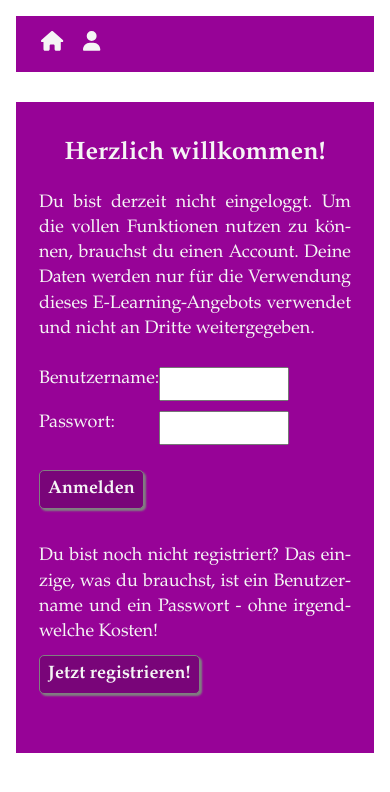
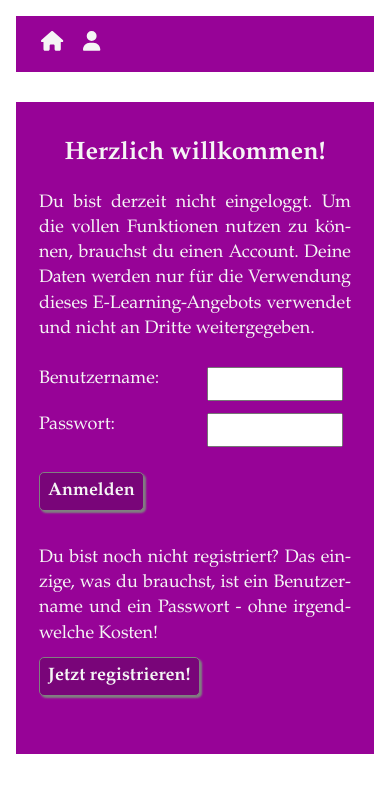
Before and after one commit to miob1781/krv-course, a React (Vite) app: page /account in a window 390 px wide. Shown: the top 792 px of the page. Built offline with nearby package versions, Linux system fonts and the light colour scheme.

Commit message:
use viewport width for grid values on small devices

```diff
--- a/src/style/Account.css
+++ b/src/style/Account.css
@@ -92,8 +92,9 @@
     }
 
     .form-grid {
-        grid-template-columns: 110px 130px;
-        gap: 10px;
+        max-width: 84vw;
+        grid-template-columns: 40vw 35vw;
+        gap: 3vw;
     }
 
     .Account .button-cont {
```
